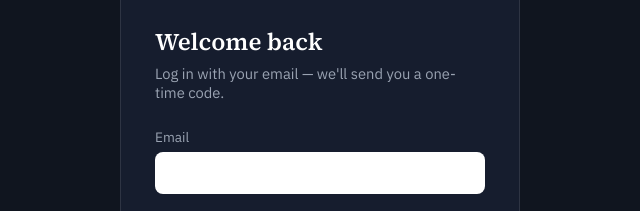
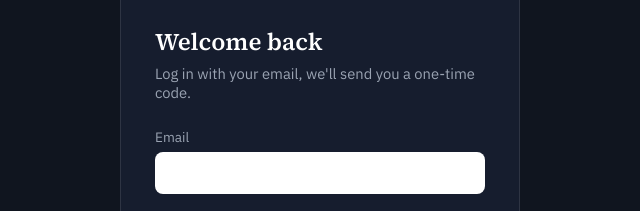
Before and after one commit to cyptodude56-lang/Global-x-, a website: page dist/index.html in a window 1280 px wide. Shown: the part 311-522 px from the top of the page, 320-960 px from the left. Drawn offline with nearby package versions, Linux system fonts and the light colour scheme; files that its build step writes are made by us from their sources; no server answers.

Commit message:
major haul on files

```diff
--- a/dist/index.html
+++ b/dist/index.html
@@ -39,7 +39,7 @@
       </div>
 
       <p class="login-title" id="login-title">Welcome back</p>
-      <p class="login-sub" id="login-sub">Log in with your email — we'll send you a one-time code.</p>
+      <p class="login-sub" id="login-sub">Log in with your email, we'll send you a one-time code.</p>
 
       <form id="request-code-form">
         <div class="field"><label for="login-email">Email</label>
```
